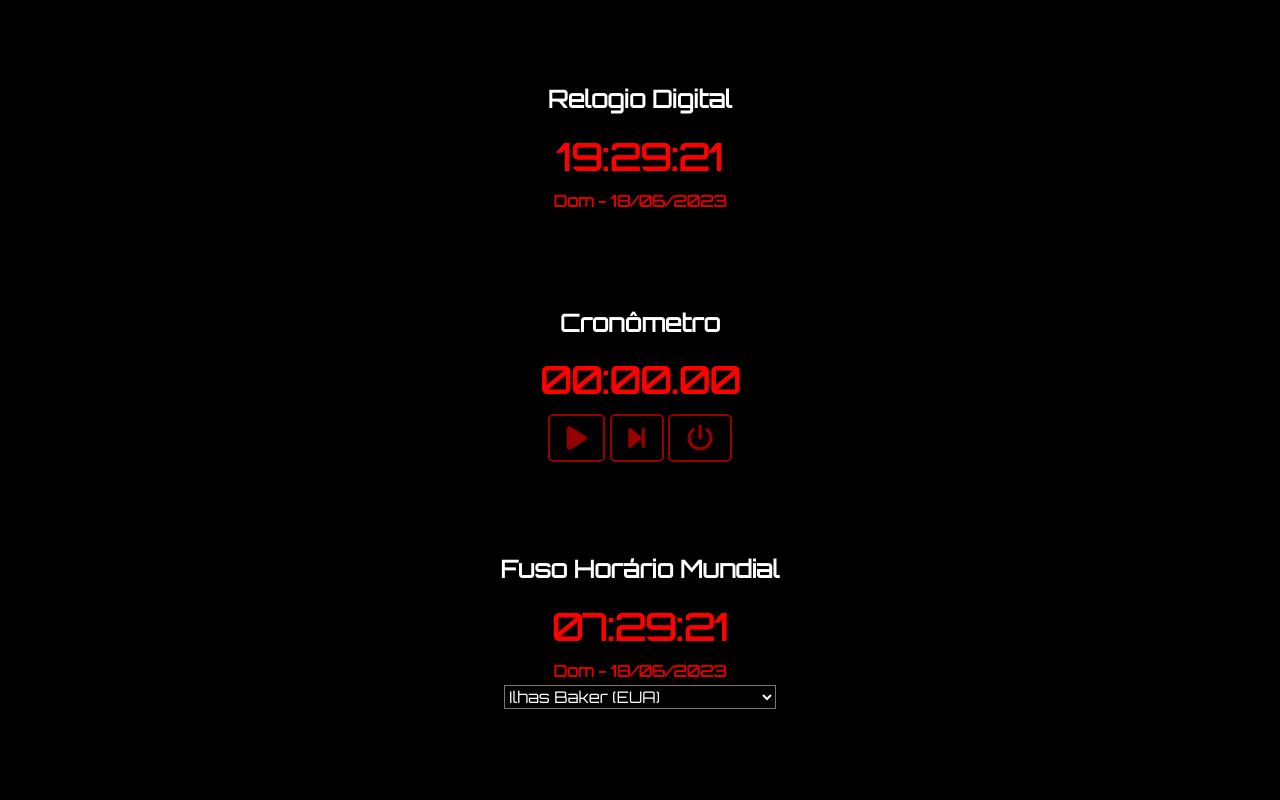
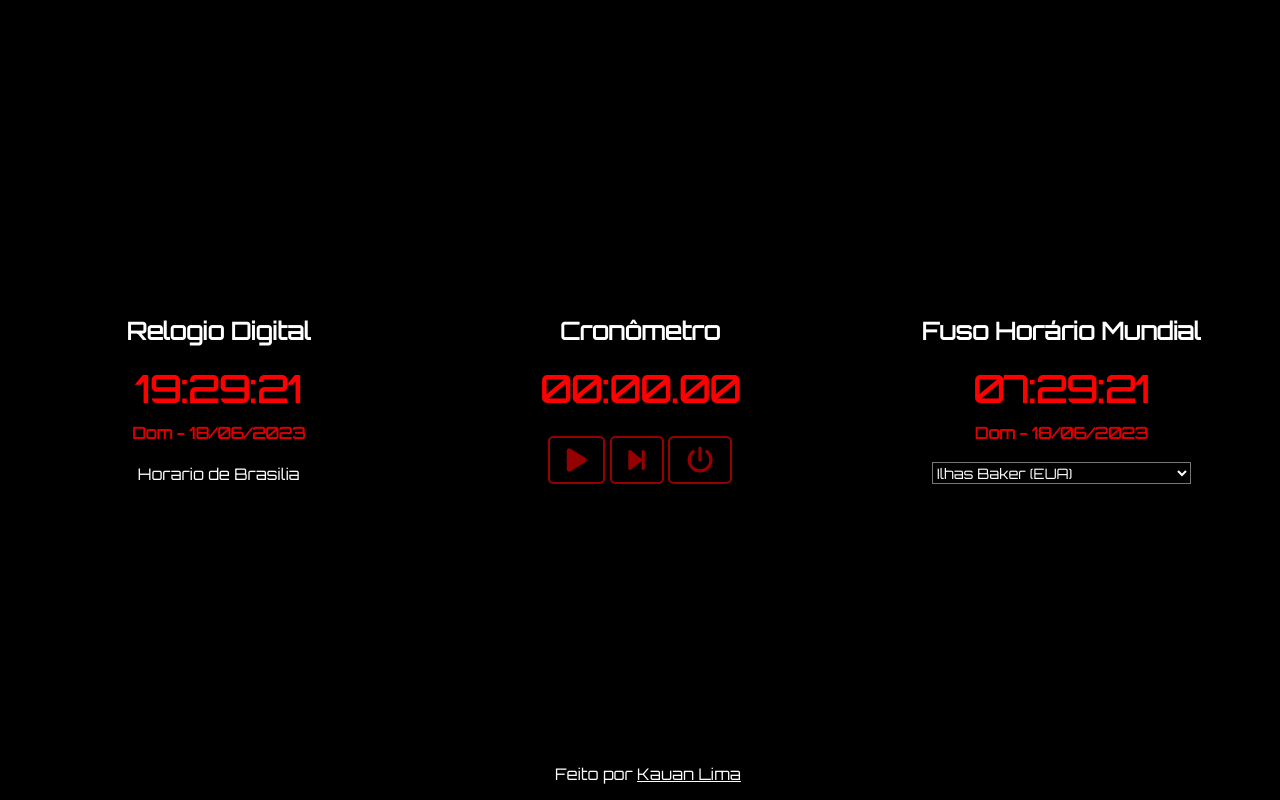
Before and after one commit to kauannlima/Relogio_Javascript, a plain HTML site: page index.html in a window 1280 px wide. Drawn offline with Linux system fonts and the light colour scheme.

Commit message:
Finalização do Projeto

```diff
--- a/css/style.css
+++ b/css/style.css
@@ -5,19 +5,21 @@
     color: white;
 }
 
-body{
+body {
     background-color: #000000;
     -webkit-stroke-color: #fff;
+}
+
+#main {
     display: flex;
-align-items: center;
-justify-content: center;
+    flex-direction: column;
 }
 
 .botoes {
     display: inline-block;
-    margin: 0 auto;
+    margin: 1em auto;
     padding: 0.625em 1.25em;
-    background-color:transparent;
+    background-color: transparent;
     border: none;
     text-align: center;
     text-decoration: none;
@@ -26,25 +28,30 @@ justify-content: center;
     border-radius: 10%;
     transition: all .3s ease-in;
 }
-.botoes:hover i, .botoes:hover {
-    border-color: white ;
+
+.botoes:hover i,
+.botoes:hover {
+    border-color: white;
     color: white;
 }
-.fa-solid{
+
+.fa-solid {
     color: #950101;
     font-size: 2em;
     transition: all .3s ease-in;
 }
 
-.section_all{
+.section_all {
     align-items: center;
     text-align: center;
     justify-content: center;
-margin: 2.5em auto;
+    margin: 0 auto 1.5em;
     padding: 1em 0;
+    width: 99%;
 
 }
-.dados_relogio_numeros{
+
+.dados_relogio_numeros {
     color: #ff0000;
     -webkit-stroke-color: #fff;
     text-decoration: none;
@@ -52,12 +59,47 @@ padding: 1em 0;
     display: block;
     padding-bottom: .3em
 }
-.dados_relogio_data{
+
+.dados_relogio_data {
     font-size: 1em;
     color: #dd0000;
 }
-select{
-    width: 17em;
+
+#select-fuso-horarios {
+    margin: 1em auto;
+    width: 18em;
     background-color: black;
-    font-size: 1em;
+    font-size: .9em;
+    z-index: 1; /* Adicione esta linha */
 }
+
+
+footer {
+    bottom: 0.0625em;
+    width: 100%;
+    background-color: black;
+    color: white;
+    text-align: center;
+}
+
+@media (min-width: 1040px) {
+    #main {
+        display: block;
+        overflow: auto;
+    }
+
+    .section_all {
+        width: 32.333333333333%;
+        float: left;
+        margin: 17em .5%;
+
+    }
+    #select-fuso-horarios {
+        display: block;
+    }
+
+    footer {
+        bottom: 1em;
+        position: fixed;
+    }
+}
--- a/index.html
+++ b/index.html
@@ -14,11 +14,13 @@
 </head>
 
 <body>
-    <main>
+    <main id="main">
         <section id="display_relogio" class="section_all">
             <h1>Relogio Digital</h1>
             <strong id="horario_relogio_strong" class="dados_relogio_numeros">00:00:00:00</strong>
+
             <strong id="data_relogio_strong" class="dados_relogio_numeros dados_relogio_data">Qui 15/06/2023</strong>
+            <p>Horario de Brasilia</p>
         </section>
 
         <section id="display_cronometro" class="section_all">
@@ -33,33 +35,67 @@
             <h1>Fuso Horário Mundial</h1>
             <strong id="horario_fuso_strong" class="dados_relogio_numeros">00:00:00</strong>
             <strong id="data_fuso_strong" class="dados_relogio_numeros dados_relogio_data">Qui 15/00/2023</strong>
-            <select>
+            <select id="select-fuso-horarios">
                 <option value="-12">Ilhas Baker (EUA)</option>
                 <option value="-11">Pago Pago (Samoa)</option>
                 <option value="-10">Honolulu (Havaí, EUA)</option>
                 <option value="-9">Anchorage (Alasca, EUA)</option>
                 <option value="-8">Los Angeles (Califórnia, EUA)</option>
                 <option value="-8">Vancouver (Canadá)</option>
-                <option value="-3">Brasil</option>
-                <option value="">x</option>
-                <option value="">x</option>
-                <option value="">x</option>
-                <option value="">x</option>
-                <option value="">x</option>
-                <option value="">x</option>
-                <option value="">x</option>
-                <option value="">x</option>
-                <option value="">x</option>
-                <option value="">x</option>
-                <option value="">x</option>
-                <option value="">x</option>
+                <option value="-7">Denver (Colorado, EUA)</option>
+                <option value="-7">Calgary (Canadá)</option>
+                <option value="-6">Cidade do México (México)</option>
+                <option value="-6">Chicago (Illinois, EUA)</option>
+                <option value="-5">Nova York (Nova York, EUA)</option>
+                <option value="-5">Toronto (Canadá)</option>
+                <option value="-5">Bogotá (Colômbia)</option>
+                <option value="-4">Caracas (Venezuela)</option>
+                <option value="-4">San Juan (Porto Rico)</option>
+                <option value="-3">Brasília (Brasil)</option>
+                <option value="-3">Buenos Aires (Argentina)</option>
+                <option value="-2">Fernando de Noronha (Brasil)</option>
+                <option value="-1">Ponta Delgada (Portugal)</option>
+                <option value="-1">Praia (Cabo Verde)</option>
+                <option value="0">Londres (Reino Unido)</option>
+                <option value="0">Dublin (Irlanda)</option>
+                <option value="1">Paris (França)</option>
+                <option value="1">Berlim (Alemanha)</option>
+                <option value="1">Roma (Itália)</option>
+                <option value="2">Atenas (Grécia)</option>
+                <option value="2">Cairo (Egito)</option>
+                <option value="2">Johannesburg (África do Sul)</option>
+                <option value="3">Moscou (Rússia)</option>
+                <option value="3">Riad (Arábia Saudita)</option>
+                <option value="3">Nairobi (Quênia)</option>
+                <option value="4">Dubai (Emirados Árabes)</option>
+                <option value="4">Baku (Azerbaijão)</option>
+                <option value="5">Islamabad (Paquistão)</option>
+                <option value="5">Tashkent (Uzbequistão)</option>
+                <option value="6">Dhaka (Bangladesh)</option>
+                <option value="6">Almaty (Cazaquistão)</option>
+                <option value="7">Bangkok (Tailândia)</option>
+                <option value="7">Jacarta (Indonésia)</option>
+                <option value="7">Hanói (Vietnã)</option>
+                <option value="8">Pequim (China)</option>
+                <option value="8">Singapura</option>
+                <option value="8">Kuala Lumpur (Malásia)</option>
+                <option value="9">Tóquio (Japão)</option>
+                <option value="9">Seul (Coreia do Sul)</option>
+                <option value="10">Sydney (Austrália)</option>
+                <option value="10">Brisbane (Austrália)</option>
+                <option value="11">Honiara (Ilhas Salomão)</option>
+                <option value="11">Noumea (Nova Caledônia)</option>
+                <option value="12">Auckland (Nova Zelândia)</option>
+                <option value="12">Suva (Fiji)</option>
+                <option value="13">Tonga</option>
+                <option value="14">Ilhas Line (Kiribati)</option>
             </select>
         </section>
     </main>
+    <footer>Feito por <a href="https://www.linkedin.com/in/kauan-de-almeida-lima-80a2b2206" target="_blank">Kauan Lima</a></footer>
     <script src="https://kit.fontawesome.com/0a75f244da.js" crossorigin="anonymous"></script>
     <script src="relogio.js"></script>
-   <script src="cronometro.js"></script>
-   <script src="fuso_horario.js"></script>
+
 
 </body>
 
--- a/relogio.js
+++ b/relogio.js
@@ -47,16 +47,97 @@ function formatarDiaDaSeamana(dia_da_semana) {
     }
 
 }
-
+mostraHorarioAtual()
+mostraDataAtual()
 setInterval(function () { mostraHorarioAtual() }, 1000)
 setInterval(function () { mostraDataAtual() }, 1000)
 
+/* CRONOMETRO */
+let $cronometro = document.querySelector("#horario_cronometro_strong")
+const $iniciar = document.querySelector('#iniciar-cronometro');
+const $pausar = document.querySelector('#pausar-cronometro');
+const $parar = document.querySelector('#parar-cronometro');
 
+let minutosCronometro
+let segundosCronometro
+let centesimosCronometro
+
+const MINUTO = 60 * 1000;
+const SEGUNDO = 1 * 10000;
+
+let intervaloCronometro = null;
+let tempoInicial = 0;
+let tempoPausado = 0;
+let tempoDecorrido = 0;
+let cronometroRodando = false
+
+$pausar.disabled = true;
+
+function iniciar() {
+    if (cronometroRodando) return;
+    parar()
+    tempoInicial = Date.now();
+    startCronometro();
+    cronometroRodando = true;
+    $pausar.disabled = false;
+
+}
+
+function startCronometro(TempoDeCorido) {
+    let milesegundos = TempoDeCorido || 0
+    intervaloCronometro = setInterval(function () {
+        let timeStampNow = Date.now()
+        let diferença = timeStampNow - tempoInicial
+        $cronometro.textContent = formatarCronometro(milesegundos + diferença)
+    }, 10)
+}
+
+function formatarCronometro(milissegundos) {
+    minutosCronometro = Math.floor(milissegundos / MINUTO);
+    minutosSegundos = Math.floor((milissegundos % MINUTO) / 1000);
+    minutosCentesimos = Math.floor((milissegundos % 1000) / 10);
+
+    let minutosFormatados = minutosCronometro.toString().padStart(2, '0');
+    let segundosFormatados = minutosSegundos.toString().padStart(2, '0');
+    let centesimosFormatados = minutosCentesimos.toString().padStart(2, '0');
+
+    return `${minutosFormatados}:${segundosFormatados}.${centesimosFormatados}`;
+}
+function pausar() {
+    if (cronometroRodando) {
+        clearInterval(intervaloCronometro)
+        tempoPausado = Date.now()
+        tempoDecorrido += (tempoPausado - tempoInicial)
+        cronometroRodando = false
+        $iniciar.disabled = true;
+    } else {
+        tempoInicial = Date.now()
+        startCronometro(tempoDecorrido)
+        cronometroRodando = true
+    }
+
+}
+
+function parar() {
+    tempoInicial = 0;
+    tempoPausado = 0;
+    tempoDecorrido = 0;
+    cronometroRodando = false
+    clearInterval(intervaloCronometro)
+    $cronometro.innerHTML = "00:00.00"
+    $iniciar.disabled = false
+}
+
+$iniciar.addEventListener("click", iniciar)
+$pausar.addEventListener("click", pausar)
+$parar.addEventListener("click", parar)
+
+/* FUSO HORARIO */
 var $horarioFusoStrong = document.querySelector("#horario_fuso_strong")
 var $dataFusoStrong = document.querySelector("#data_fuso_strong")
-var $select = document.querySelector("select")
+var $select = document.querySelector("#select-fuso-horarios")
 
-setInterval(function () { mostraFuso() }, 1000)
+
 
 function mostraFuso() {
     tempoAtual = new Date();
@@ -86,3 +167,5 @@ function mostraFuso() {
     $horarioFusoStrong.innerHTML = `${horaAtual}:${minutoAtual}:${segundoAtual}`;
     $dataFusoStrong.innerHTML = `${diaDaSemanaAtual} - ${diaAtual}/${mesAtual}/${anoAtual}`;
 }
+mostraFuso()
+setInterval(function () { mostraFuso() }, 1000)
```
Also changed, not shown: cronometro.js (deleted, +0 -78 lines), fuso_horario.js (deleted). Lines whose indentation alone changed are shown as unchanged.
